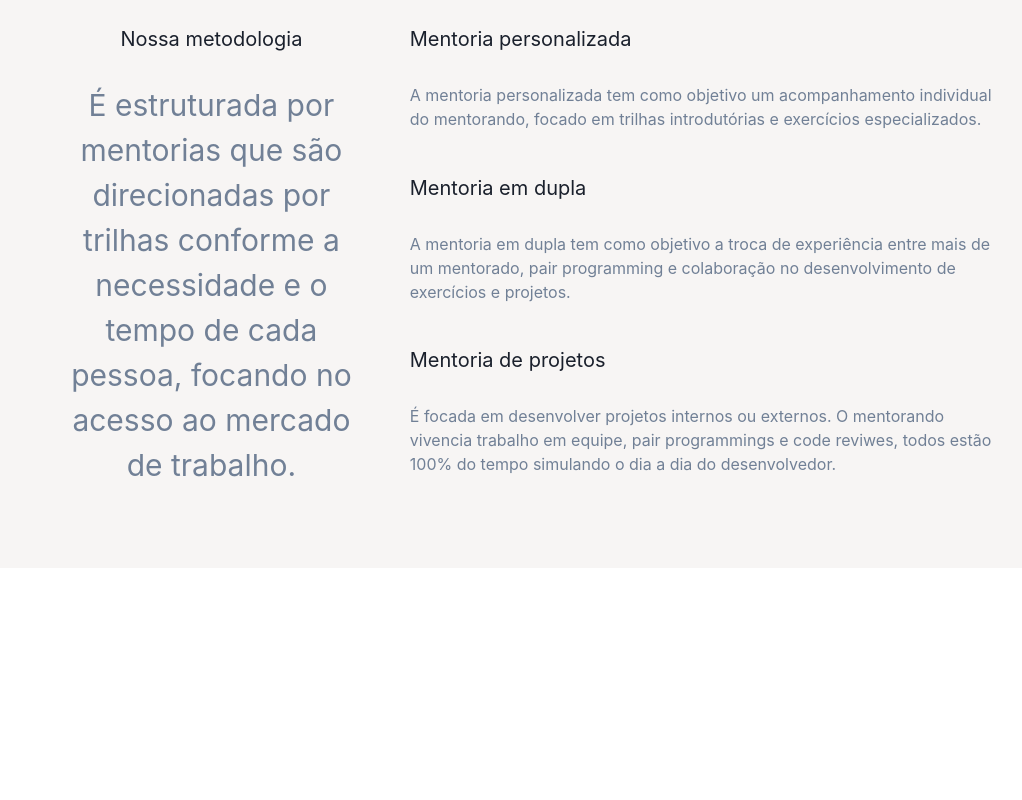
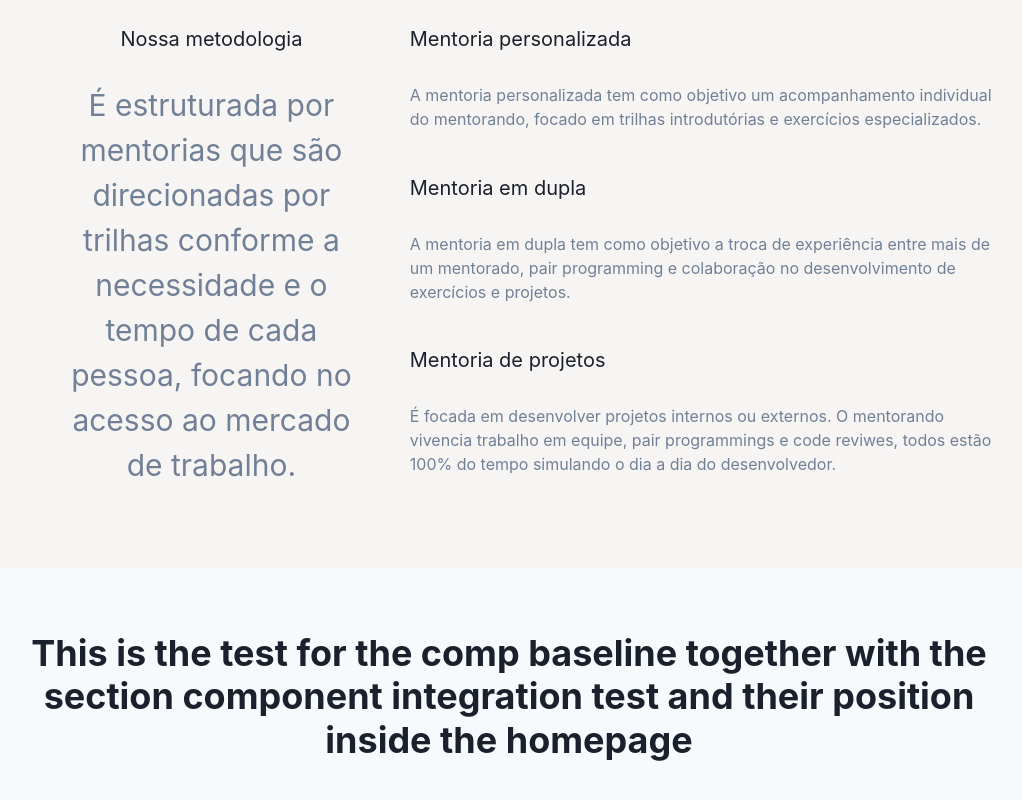
Before and after one commit to podcodar/webapp, a Next.js app: page / in a window 1280 px wide. Shown: the part 1788-2588 px from the top of the page, without its empty margins (131-1153 px from the left). Before the commit the page ends 2356 px from the top, so only its background shows below. Built offline with nearby package versions, Linux system fonts and the light colour scheme.

Commit message:
fea: create component and place it on homepage

```diff
--- /dev/null
+++ b/packages/components/TrailSection.tsx
@@ -0,0 +1,16 @@
+import { useColorModeValue, Heading } from '@chakra-ui/react';
+
+import Section from './Section';
+
+export default function TrailSection() {
+  const bgColor = useColorModeValue('gray.50', 'gray.900');
+
+  return (
+    <Section bg={bgColor}>
+      <Heading textAlign="center">
+        This is the test for the comp baseline together with the section
+        component integration test and their position inside the homepage
+      </Heading>
+    </Section>
+  );
+}
--- a/pages/index.tsx
+++ b/pages/index.tsx
@@ -2,6 +2,7 @@ import CallToActionSection from '@packages/components/CallToActionSection';
 import CallToActionModal from '@packages/components/dialogs/CallToActionModal';
 import WhyItWorksSection from '@packages/components/WhyItWorksSection';
 import MentoringSection from '@packages/components/MentoringSection';
+import TrailSection from '@packages/components/TrailSection';
 
 export default function Home() {
   return (
@@ -10,6 +11,7 @@ export default function Home() {
       <CallToActionSection />
       <WhyItWorksSection />
       <MentoringSection />
+      <TrailSection />
     </>
   );
 }
```
